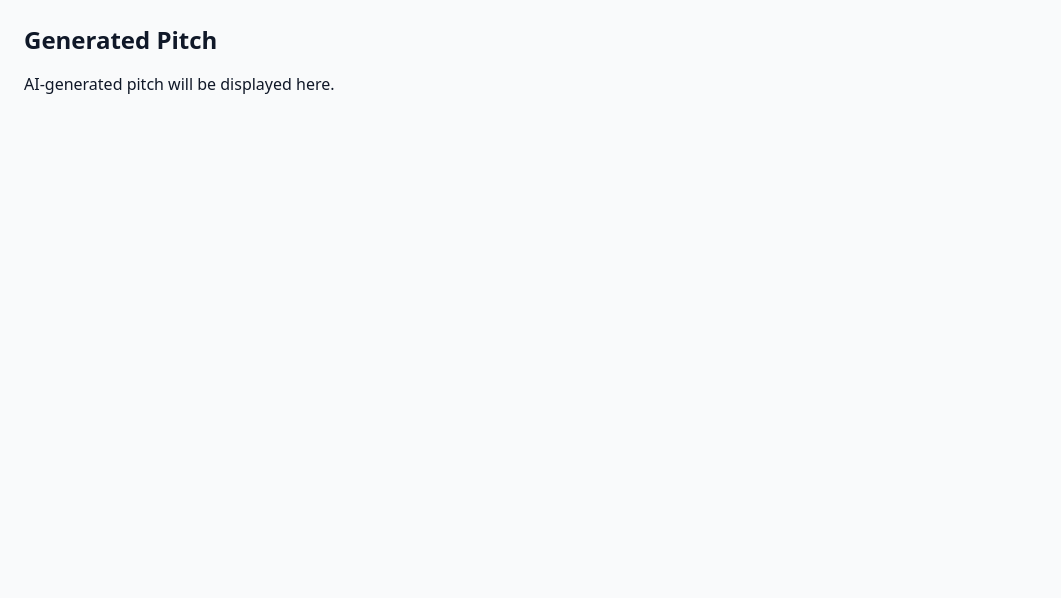
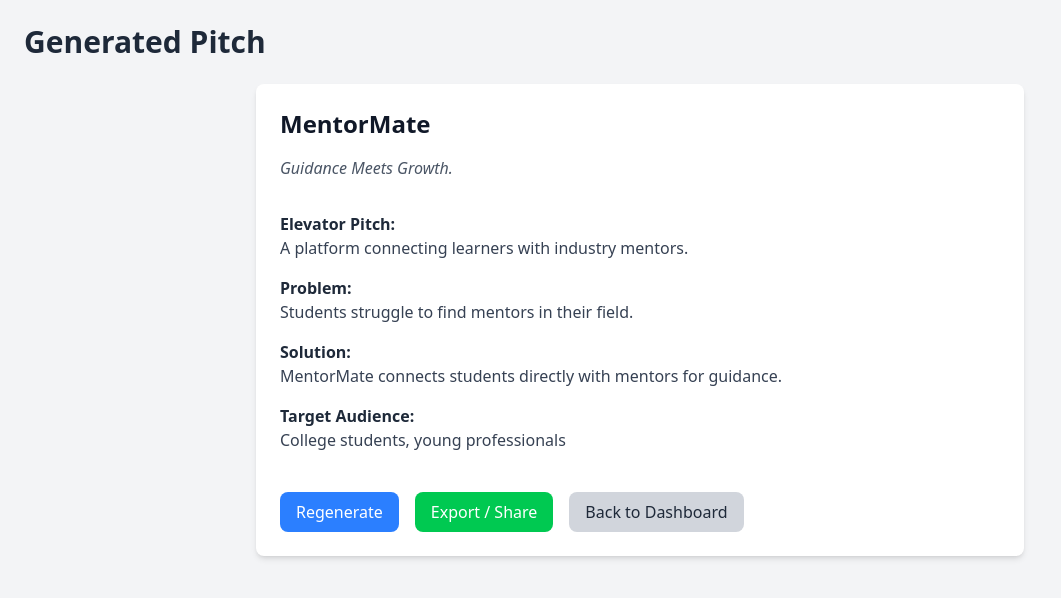
Before and after one commit to Zubain-Nadeem/SMIT-Hackathon, a React (Vite) app: page /pitch/1 in a window 1280 px wide. Shown: the top 598 px of the page, without its empty margins (0-1061 px from the left). Built offline with nearby package versions, Linux system fonts and the light colour scheme.

Commit message:
AI integrade woooo

```diff
--- a/src/Pages/CreatePitch.jsx
+++ b/src/Pages/CreatePitch.jsx
@@ -1,20 +1,28 @@
 // src/Pages/CreatePitch.jsx
-import React, { useState } from "react";
-import { useNavigate } from "react-router-dom";
-import PitchForm from "../Components/PitchForm"; // Optional reusable form component
+import React, { useState } from 'react';
+import { useNavigate } from 'react-router-dom';
+import { generatePitch } from '../Utils/aiService';
 
 const CreatePitch = () => {
   const navigate = useNavigate();
-  const [idea, setIdea] = useState("");
-  const [description, setDescription] = useState("");
-  const [tone, setTone] = useState("formal"); // optional: formal/fun
+  const [idea, setIdea] = useState('');
+  const [description, setDescription] = useState('');
+  const [tone, setTone] = useState('formal');
+  const [loading, setLoading] = useState(false);
 
-  const handleSubmit = (e) => {
+  const handleSubmit = async (e) => {
     e.preventDefault();
-    // For now, log the input
-    console.log({ idea, description, tone });
-    // Redirect to GeneratedPitch page (temporary)
-    navigate("/pitch/1");
+    setLoading(true);
+
+    const pitch = await generatePitch(idea, description, tone);
+
+    setLoading(false);
+
+    if (pitch) {
+      navigate('/pitch/1', { state: { pitch } });
+    } else {
+      alert('Failed to generate pitch. Try again.');
+    }
   };
 
   return (
@@ -58,8 +66,9 @@ const CreatePitch = () => {
         <button
           type="submit"
           className="px-4 py-2 bg-green-500 text-white rounded-lg hover:bg-green-600 transition mt-4"
+          disabled={loading}
         >
-          Generate Pitch
+          {loading ? 'Generating...' : 'Generate Pitch'}
         </button>
       </form>
     </div>
--- a/src/Pages/GeneratedPitch.jsx
+++ b/src/Pages/GeneratedPitch.jsx
@@ -1,11 +1,66 @@
 // src/Pages/GeneratedPitch.jsx
-import React from "react";
+import React from 'react';
+import { useNavigate, useLocation } from 'react-router-dom';
 
 const GeneratedPitch = () => {
+  const navigate = useNavigate();
+  const location = useLocation();
+  const pitch = location.state?.pitch || {
+    name: "MentorMate",
+    tagline: "Guidance Meets Growth.",
+    elevatorPitch: "A platform connecting learners with industry mentors.",
+    problem: "Students struggle to find mentors in their field.",
+    solution: "MentorMate connects students directly with mentors for guidance.",
+    targetAudience: "College students, young professionals",
+  };
+
   return (
-    <div className="p-6">
-      <h1 className="text-2xl font-bold mb-4">Generated Pitch</h1>
-      <p>AI-generated pitch will be displayed here.</p>
+    <div className="min-h-screen bg-gray-100 p-6">
+      <h1 className="text-3xl font-bold mb-6 text-gray-800">Generated Pitch</h1>
+
+      <div className="bg-white p-6 rounded-lg shadow-md max-w-3xl mx-auto flex flex-col gap-4">
+        <h2 className="text-2xl font-semibold text-gray-900">{pitch.name}</h2>
+        <p className="text-gray-600 italic">{pitch.tagline}</p>
+
+        <div className="mt-4">
+          <h3 className="font-semibold text-gray-800">Elevator Pitch:</h3>
+          <p className="text-gray-700">{pitch.elevatorPitch}</p>
+        </div>
+
+        <div>
+          <h3 className="font-semibold text-gray-800">Problem:</h3>
+          <p className="text-gray-700">{pitch.problem}</p>
+        </div>
+
+        <div>
+          <h3 className="font-semibold text-gray-800">Solution:</h3>
+          <p className="text-gray-700">{pitch.solution}</p>
+        </div>
+
+        <div>
+          <h3 className="font-semibold text-gray-800">Target Audience:</h3>
+          <p className="text-gray-700">{pitch.targetAudience}</p>
+        </div>
+
+        <div className="flex gap-4 mt-6">
+          <button
+            className="px-4 py-2 bg-blue-500 text-white rounded-lg hover:bg-blue-600 transition"
+          >
+            Regenerate
+          </button>
+          <button
+            className="px-4 py-2 bg-green-500 text-white rounded-lg hover:bg-green-600 transition"
+          >
+            Export / Share
+          </button>
+          <button
+            className="px-4 py-2 bg-gray-300 text-gray-800 rounded-lg hover:bg-gray-400 transition"
+            onClick={() => navigate("/dashboard")}
+          >
+            Back to Dashboard
+          </button>
+        </div>
+      </div>
     </div>
   );
 };
```
Also changed, not shown: src/Utils/aiService.js (+41 -0 lines).
